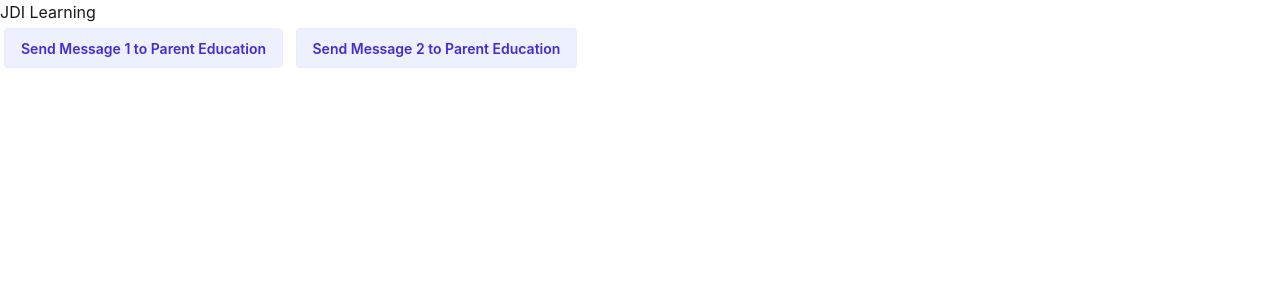
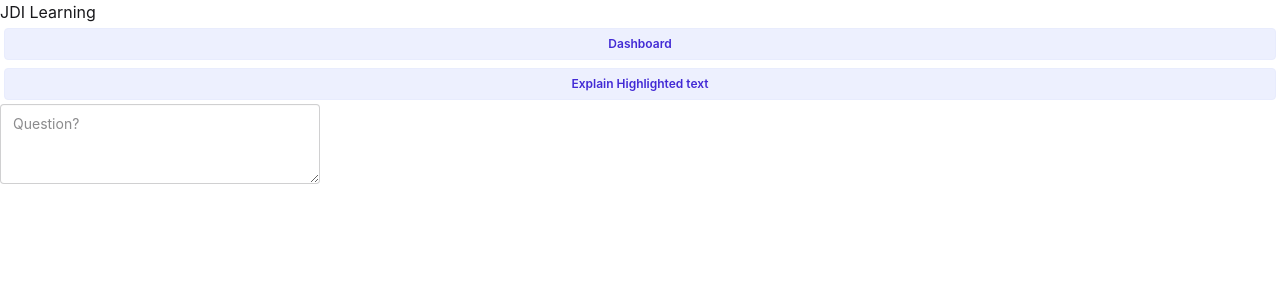
Before and after one commit to d57alpha/jdilearning, a SvelteKit app: page / in a window 1280 px wide. Shown: the top 300 px of the page. Built offline with nearby package versions, Linux system fonts and the light colour scheme.

Commit message:
Add mock exam

```diff
--- a/src/routes/+page.svelte
+++ b/src/routes/+page.svelte
@@ -31,9 +31,15 @@
  />
 
 <h1>JDI Learning</h1>
-<button class="btn btn-soft btn-primary m-1"  onclick={sendmsg1}>Send Message 1 to Parent Education</button>
-<button class="btn btn-soft btn-primary m-1"  onclick={sendmsg2}>Send Message 2 to Parent Education</button>
-
+<div class="flex flex-col">
+  <!--
+  <button class="btn btn-sm btn-soft btn-primary m-1"  onclick={sendmsg1}>msg 1 to parent</button>
+  <button class="btn btn-sm btn-soft btn-primary m-1"  onclick={sendmsg2}>msg 1 to parent</button>
+  -->
+  <button class="btn btn-sm btn-soft btn-primary m-1"  >Dashboard</button>
+  <button class="btn btn-sm btn-soft btn-primary m-1"  >Explain Highlighted text</button>
+  <textarea class="textarea" placeholder="Question?"></textarea>
+</div>
 <!--
 
 // This is for plugin in separate window
```
